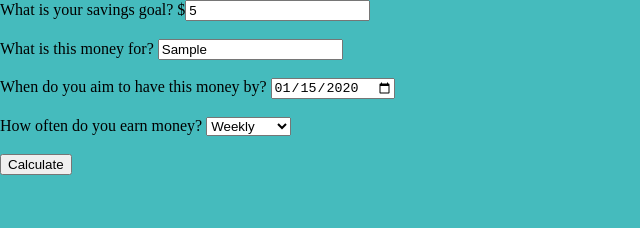
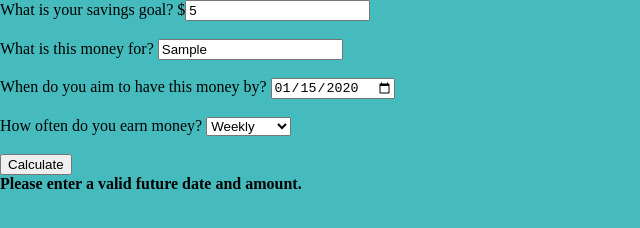
Before and after one commit to TylaRobinson/TylaRobinson.github.io, a plain HTML site: page index.html in a window 1280 px wide. Both pictures are taken after typing "5", "Sample", "2020-01-15" into the empty fields and a click on the button "Calculate". Shown: the whole page, without its empty margins (0-640 px from the left). Drawn offline with Linux system fonts and the light colour scheme.

Commit message:
Savings form Trial 2
Had some minor typos and a few errors, fixed up and crossing my fingers

```diff
--- a/index.html
+++ b/index.html
@@ -27,7 +27,7 @@
 		<label>What is this money for? <input type="text" id="goalName" required></label> <br><br>
 		<label>When do you aim to have this money by? <input type="date" id="goalDate" required></label> <br><br>
 		<label>How often do you earn money?
-			<select id="freqeuency">
+			<select id="frequency">
 				<option value="weekly">Weekly</option>
 				<option value="fortnightly">Fortnightly</option>
 				<option value="monthly">Monthly</option>
--- a/script.js
+++ b/script.js
@@ -5,15 +5,15 @@ document.getElementById("savingsForm").addEventListener("submit", function (e) {
 	localStorage.setItem("goalAmount", goalAmount);
 	const goalName = document.getElementById("goalName").value;
 	localStorage.setItem("goalName", goalName);
-	const targetDate = new Date (document.getElementById("targetDate").value);
-	localStorage.setItem("targetDate", targetDate);
+	const goalDate = new Date (document.getElementById("goalDate").value);
+	localStorage.setItem("goalDate", goalDate.toISOString());
 	const frequency = document.getElementById("frequency").value
 	localStorage.setItem("frequency", frequency);
 
 	const today = new Date();
-	const timeDiff = targetDate - today;
+	const timeDiff = goalDate - today;
 
-	if (timeDiff <= 0 || isNan(goalAmount)) {
+	if (timeDiff <= 0 || isNaN(goalAmount)) {
 		document.getElementById("result").innerHTML = "<strong>Please enter a valid future date and amount. </strong>";
 		return;
 	}
```
